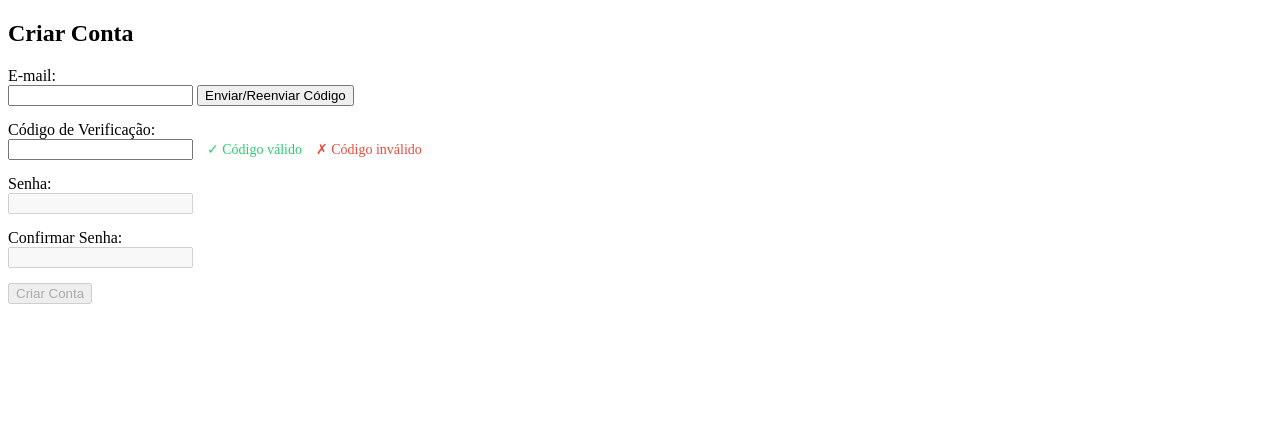
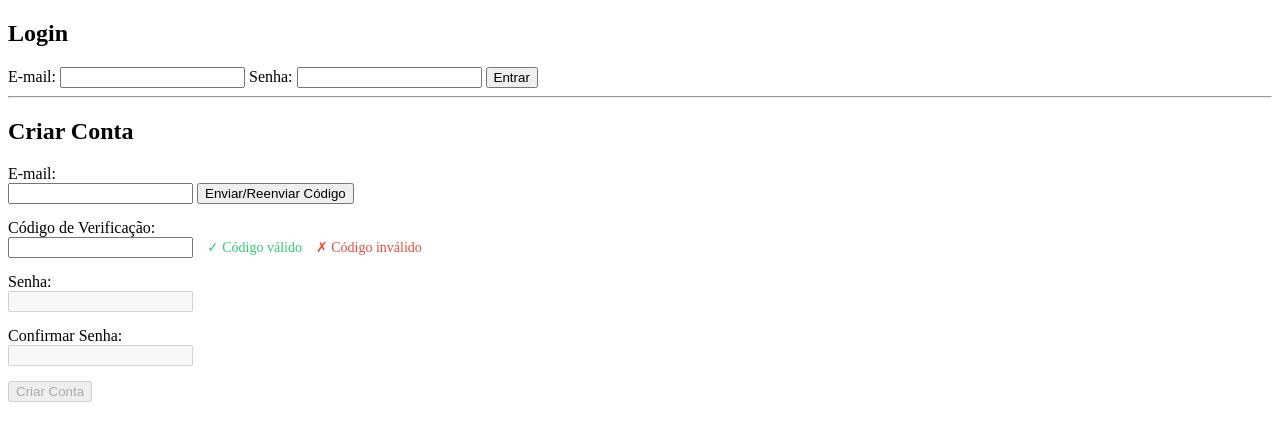
Before and after one commit to N1kkoin/outros-projetos, a PHP site: page / in a window 1280 px wide. Shown: the top 441 px of the page. Run offline with PHP 8.4, Linux system fonts and the light colour scheme; some libraries are stand-ins or nearby versions.

Commit message:
agora consigo dar login

```diff
--- a/config/logout.php
+++ b/config/logout.php
@@ -3,5 +3,5 @@ session_start();
 session_unset(); // Remove todas as variáveis de sessão
 session_destroy(); // Destrói a sessão
 
-header('Location: index.php'); // Redireciona para a página de login
+header('Location: /index.php'); // Redireciona para a página de login
 exit;
--- a/index.php
+++ b/index.php
@@ -94,6 +94,39 @@ if ($_SERVER['REQUEST_METHOD'] === 'POST' && isset($_POST['password']) && isset(
         $message = $e->getMessage();
     }
 }
+
+
+// Processar login
+if ($_SERVER['REQUEST_METHOD'] === 'POST' && isset($_POST['login_email'], $_POST['login_password'])) {
+    try {
+        $email = filter_var($_POST['login_email'], FILTER_VALIDATE_EMAIL);
+        $password = $_POST['login_password'];
+
+        if (!$email || empty($password)) {
+            throw new Exception('E-mail ou senha inválidos.');
+        }
+
+        // Verificar usuário no banco de dados
+        $stmt = $db->prepare('SELECT id, password FROM users WHERE email = ?');
+        $stmt->execute([$email]);
+        $user = $stmt->fetch(PDO::FETCH_ASSOC);
+
+        if (!$user || !password_verify($password, $user['password'])) {
+            throw new Exception('E-mail ou senha incorretos.');
+        }
+
+        // Criar sessão
+        $_SESSION['user_logged_in'] = true;
+        $_SESSION['user_id'] = $user['id'];
+        $_SESSION['user_email'] = $email;
+
+        // Redirecionar para o painel
+        header('Location: dashboard.php');
+        exit();
+    } catch (Exception $e) {
+        $message = $e->getMessage();
+    }
+}
 ?>
 
 <!DOCTYPE html>
@@ -151,6 +184,23 @@ if ($_SERVER['REQUEST_METHOD'] === 'POST' && isset($_POST['password']) && isset(
 </head>
 
 <body>
+    <h2>Login</h2>
+
+    <?php if ($message): ?>
+        <div class="message"><?php echo htmlspecialchars($message); ?></div>
+    <?php endif; ?>
+
+    <form method="POST">
+        <label for="login_email">E-mail:</label>
+        <input type="email" name="login_email" id="login_email" required>
+
+        <label for="login_password">Senha:</label>
+        <input type="password" name="login_password" id="login_password" required>
+
+        <button type="submit">Entrar</button>
+    </form>
+
+    <hr>
     <h2>Criar Conta</h2>
 
     <?php if ($message): ?>
```
